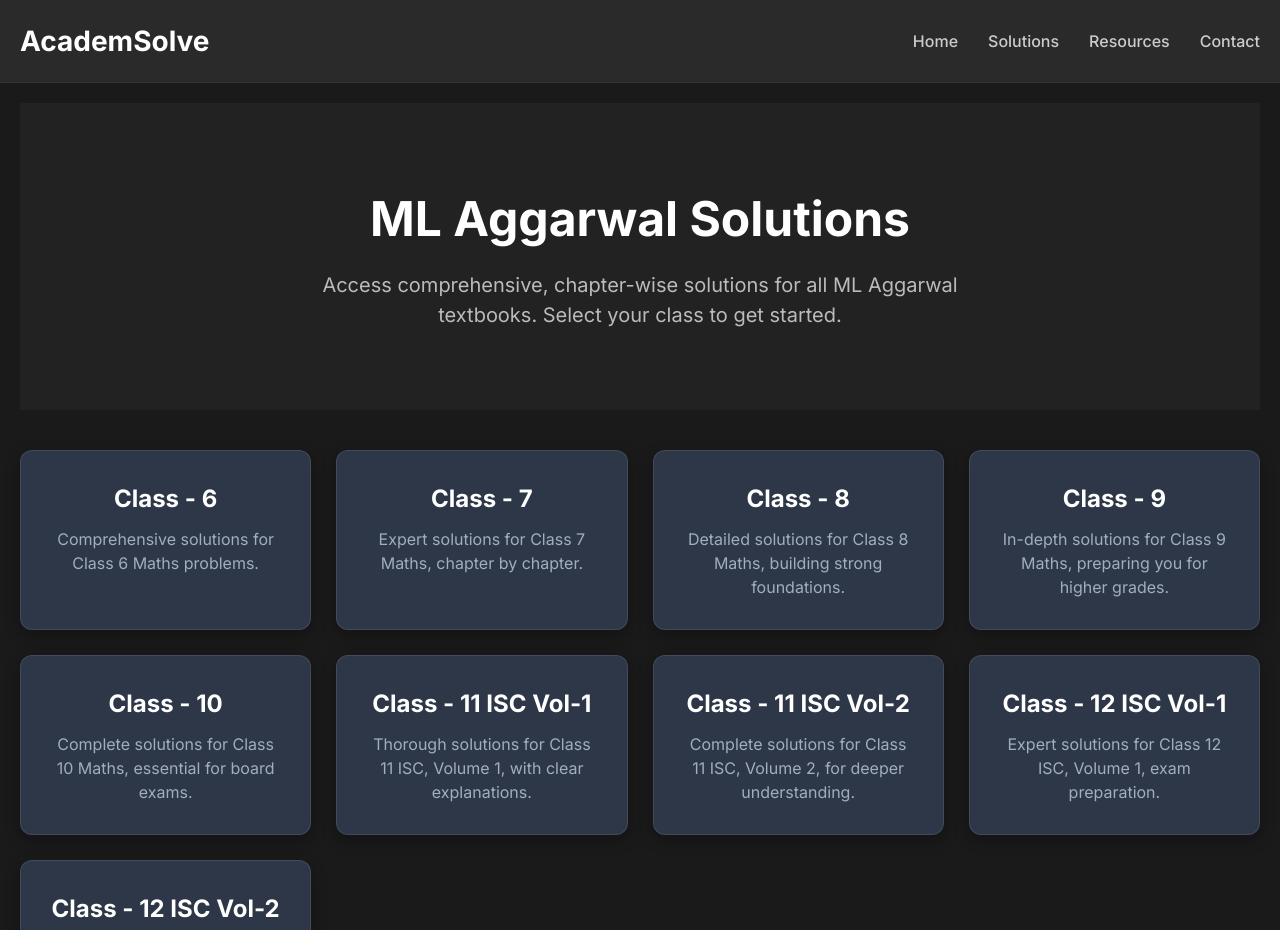
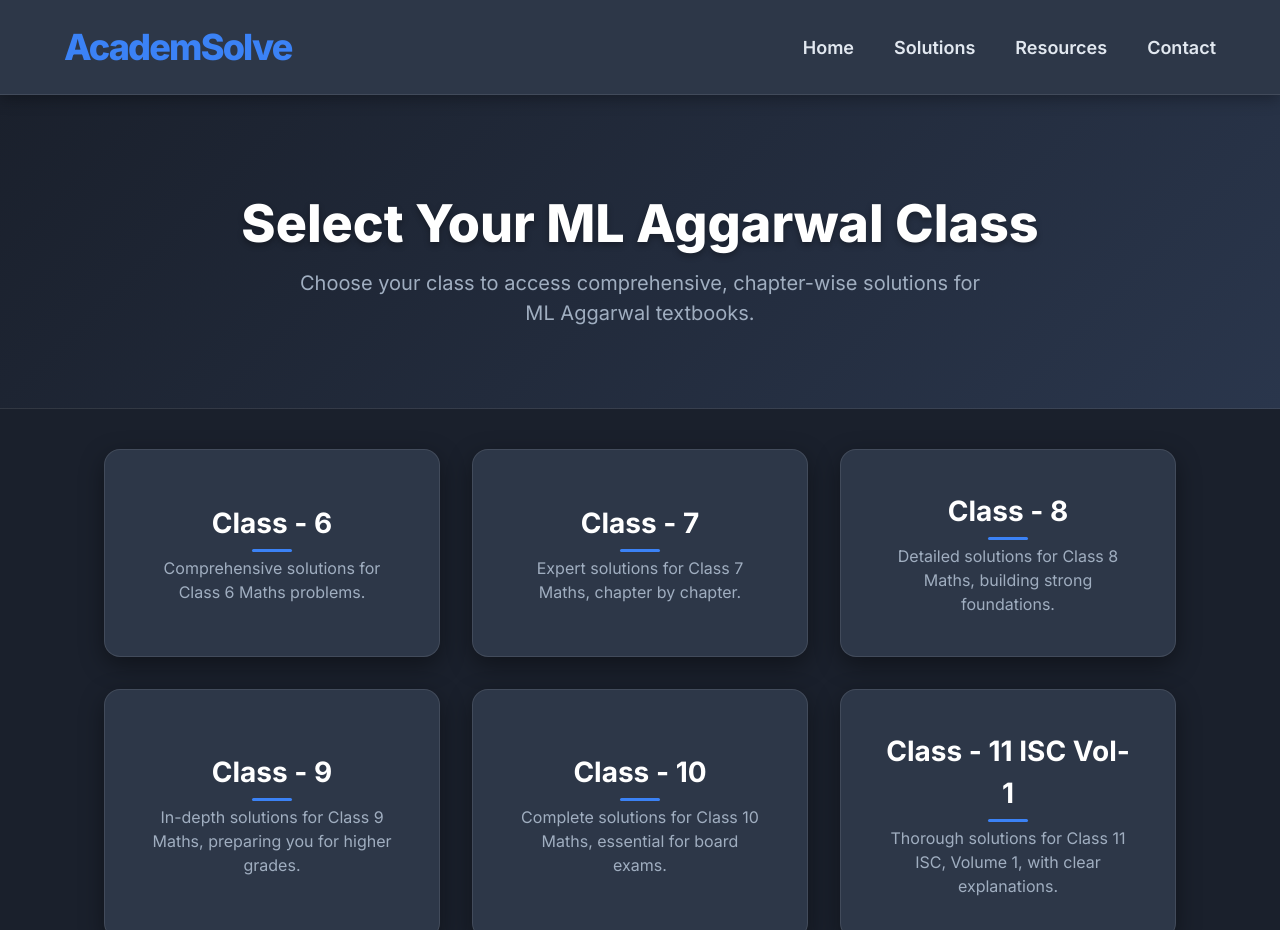
Before and after one commit to dudoas/AcademSolve-test1, a plain HTML site: page ML Aggarwal/ML Agarwal Class Select.html in a window 1280 px wide. Shown: the top 930 px of the page. Drawn offline with nearby package versions, Linux system fonts and the light colour scheme.

Commit message:
ML Agarwal Class Select.html

```diff
--- a/ML Aggarwal/ML Agarwal Class Select.html
+++ b/ML Aggarwal/ML Agarwal Class Select.html
@@ -9,158 +9,244 @@
     <link rel="preconnect" href="https://fonts.gstatic.com" crossorigin>
     <link href="https://fonts.googleapis.com/css2?family=Inter:wght@300;400;500;600;700;800&display=swap" rel="stylesheet">
     <style>
+        /* Custom CSS Variables for a refined dark theme (consistent with index.html) */
+        :root {
+            --primary-bg: #1A202C; /* Deeper, slightly purplish dark gray */
+            --secondary-bg: #2D3748; /* Slightly lighter for cards/sections */
+            --accent-blue: #3B82F6; /* Vibrant blue for highlights */
+            --text-light: #E2E8F0; /* Light gray for general text */
+            --text-muted: #A0AEC0; /* Muted gray for secondary text */
+            --white: #FFFFFF;
+        }
+
         body {
             font-family: 'Inter', sans-serif;
-            background-color: #1a1a1a; /* Dark background */
-            color: #eeeeee; /* Light text */
+            margin: 0;
+            padding: 0;
+            background-color: var(--primary-bg);
+            color: var(--text-light);
+            line-height: 1.6;
+            scroll-behavior: smooth;
         }
+
         /* Custom scrollbar for better aesthetics */
         ::-webkit-scrollbar {
             width: 8px;
         }
         ::-webkit-scrollbar-track {
-            background: #333333; /* Darker track */
+            background: #2D3748;
             border-radius: 10px;
         }
         ::-webkit-scrollbar-thumb {
-            background: #555555; /* Medium gray thumb */
+            background: #4A5568;
             border-radius: 10px;
         }
         ::-webkit-scrollbar-thumb:hover {
-            background: #777777; /* Lighter gray on hover */
+            background: #6366F1;
         }
 
-        /* General styles from previous ML Aggarwal Class Select.html */
-        .container {
-            max-width: 1200px;
-            margin: 0 auto;
-            padding: 20px;
-        }
         .header {
-            background-color: #2a2a2a;
-            padding: 20px;
-            border-bottom: 1px solid #333;
+            background-color: var(--secondary-bg);
+            box-shadow: 0 4px 15px rgba(0, 0, 0, 0.3);
+            padding: 20px 5%;
             display: flex;
             justify-content: space-between;
             align-items: center;
+            position: sticky;
+            top: 0;
+            z-index: 1000;
+            border-bottom: 1px solid rgba(255, 255, 255, 0.1);
         }
+
         .header .logo {
-            font-size: 28px;
-            font-weight: bold;
-            color: #ffffff;
+            font-size: 2.25rem; /* text-3xl */
+            font-weight: 800; /* font-extrabold */
+            color: var(--accent-blue);
             text-decoration: none;
-        }
-        .nav-links {
-            display: flex;
-            gap: 30px;
-            list-style: none;
-        }
-        .nav-links a {
-            color: #ccc;
-            text-decoration: none;
-            font-weight: 500;
+            letter-spacing: -0.05em;
             transition: color 0.3s ease;
         }
+        .header .logo:hover {
+            color: #5A67D8;
+        }
+
+        .nav-links {
+            list-style: none;
+            display: flex;
+            margin: 0;
+            padding: 0;
+        }
+
+        .nav-links li {
+            margin-left: 2.5rem; /* ml-10 */
+        }
+
+        .nav-links a {
+            color: var(--text-light);
+            text-decoration: none;
+            font-weight: 600;
+            font-size: 1.125rem; /* text-lg */
+            transition: color 0.3s ease, transform 0.3s ease;
+            position: relative;
+        }
+
+        .nav-links a::after {
+            content: '';
+            position: absolute;
+            width: 0;
+            height: 2px;
+            bottom: -5px;
+            left: 0;
+            background-color: var(--accent-blue);
+            transition: width 0.3s ease;
+        }
+
+        .nav-links a:hover::after {
+            width: 100%;
+        }
         .nav-links a:hover {
-            color: #ffffff;
+            color: var(--accent-blue);
+            transform: translateY(-2px);
         }
-        .hero-section {
+
+        .hero-section-ml { /* Specific class for this page's hero */
+            background: linear-gradient(135deg, var(--primary-bg) 0%, #2A364C 100%);
+            color: var(--white);
             text-align: center;
-            padding: 80px 20px;
-            background-color: #222;
-            margin-bottom: 40px;
+            padding: 100px 5% 80px;
+            margin-bottom: 40px; /* Space before grid */
+            border-bottom: 1px solid rgba(255, 255, 255, 0.1);
         }
-        .hero-section h1 {
-            font-size: 48px;
-            font-weight: 700;
-            color: #ffffff;
-            margin-bottom: 15px;
+
+        .hero-section-ml h1 {
+            font-size: 3.25rem; /* text-5xl */
+            font-weight: 800;
+            margin-bottom: 1rem;
+            line-height: 1.1;
+            text-shadow: 0 3px 6px rgba(0, 0, 0, 0.3);
         }
-        .hero-section p {
-            font-size: 20px;
-            color: #bbb;
+
+        .hero-section-ml p {
+            font-size: 1.25rem; /* text-xl */
+            color: var(--text-muted);
             max-width: 700px;
             margin: 0 auto;
         }
-        .solutions-grid {
+
+        .solutions-grid-ml { /* Specific class for this page's grid */
             display: grid;
             grid-template-columns: repeat(auto-fit, minmax(280px, 1fr));
-            gap: 25px;
+            gap: 2rem; /* gap-8 */
+            padding: 0 5%; /* Horizontal padding for grid */
+            max-width: 1200px; /* Max width for content */
+            margin: 0 auto; /* Center the grid */
         }
-        .solution-card {
-            background-color: #2D3748; /* Matching previous card background */
-            padding: 30px;
-            border-radius: 12px;
-            box-shadow: 0 5px 15px rgba(0, 0, 0, 0.3);
+
+        .solution-card-ml { /* Specific class for this page's cards */
+            background-color: var(--secondary-bg);
+            padding: 2.5rem; /* p-10 */
+            border-radius: 1rem; /* rounded-xl */
+            box-shadow: 0 8px 25px rgba(0, 0, 0, 0.4);
             text-align: center;
+            border: 1px solid rgba(255, 255, 255, 0.1);
             transition: transform 0.3s ease, box-shadow 0.3s ease, border-color 0.3s ease;
-            border: 1px solid rgba(255, 255, 255, 0.1);
+            text-decoration: none;
+            color: inherit;
+            display: flex;
+            flex-direction: column;
+            align-items: center;
+            justify-content: center; /* Center content vertically */
         }
-        .solution-card:hover {
-            transform: translateY(-8px);
-            box-shadow: 0 10px 25px rgba(0, 0, 0, 0.5);
-            border-color: #3B82F6; /* Accent blue from main page */
+
+        .solution-card-ml:hover {
+            transform: translateY(-10px);
+            box-shadow: 0 15px 35px rgba(0, 0, 0, 0.6);
+            border-color: var(--accent-blue);
         }
-        .solution-card h3 {
-            font-size: 24px;
+
+        .solution-card-ml h3 {
+            font-size: 1.75rem; /* text-2xl */
             font-weight: 700;
-            color: #ffffff;
-            margin-bottom: 10px;
+            color: var(--white);
+            margin-bottom: 0.75rem; /* mb-3 */
+            position: relative;
         }
-        .solution-card p {
-            font-size: 16px;
-            color: #A0AEC0; /* Muted text color */
+
+        .solution-card-ml h3::after {
+            content: '';
+            position: absolute;
+            width: 40px; /* Shorter underline for class names */
+            height: 3px;
+            background-color: var(--accent-blue);
+            bottom: -8px;
+            left: 50%;
+            transform: translateX(-50%);
+            border-radius: 2px;
+        }
+
+        .solution-card-ml p {
+            font-size: 1rem; /* text-base */
+            color: var(--text-muted);
             line-height: 1.5;
         }
-        .footer {
-            background-color: #111827; /* Even darker footer */
-            color: #9CA3AF; /* Lighter gray for footer text */
+
+        .footer { /* Consistent footer styling */
+            background-color: #111827;
+            color: #9CA3AF;
             padding: 40px 5%;
             text-align: center;
             font-size: 0.9rem;
             border-top: 1px solid rgba(255, 255, 255, 0.08);
-            margin-top: 40px;
+            margin-top: 60px; /* More space above footer */
         }
 
         /* Responsive adjustments */
         @media (max-width: 768px) {
             .header {
                 flex-direction: column;
-                padding: 15px 20px;
+                padding: 15px 5%;
             }
             .header .logo {
                 margin-bottom: 15px;
+                font-size: 2rem;
             }
             .nav-links {
                 flex-direction: column;
                 gap: 10px;
                 align-items: center;
             }
-            .hero-section {
-                padding: 60px 20px;
+            .hero-section-ml {
+                padding: 80px 5% 60px;
             }
-            .hero-section h1 {
-                font-size: 36px;
+            .hero-section-ml h1 {
+                font-size: 2.5rem; /* text-4xl */
             }
-            .hero-section p {
-                font-size: 18px;
+            .hero-section-ml p {
+                font-size: 1rem; /* text-base */
+            }
+            .solutions-grid-ml {
+                grid-template-columns: 1fr; /* Single column on small screens */
+            }
+            .solution-card-ml {
+                padding: 30px;
+            }
+            .solution-card-ml h3 {
+                font-size: 1.5rem; /* text-xl */
+            }
+            .solution-card-ml p {
+                font-size: 0.9rem; /* text-sm */
             }
         }
+
         @media (max-width: 480px) {
-            .hero-section h1 {
-                font-size: 28px;
+            .hero-section-ml h1 {
+                font-size: 2rem; /* text-3xl */
             }
-            .hero-section p {
-                font-size: 16px;
+            .hero-section-ml p {
+                font-size: 0.875rem; /* text-sm */
             }
-            .solution-card {
-                padding: 20px;
-            }
-            .solution-card h3 {
-                font-size: 20px;
-            }
-            .solution-card p {
-                font-size: 14px;
+            .solution-card-ml h3 {
+                font-size: 1.25rem; /* text-lg */
             }
         }
     </style>
@@ -179,55 +265,55 @@
         </nav>
     </header>
 
-    <main class="container">
-        <div class="hero-section">
-            <h1>ML Aggarwal Solutions</h1>
-            <p>Access comprehensive, chapter-wise solutions for all ML Aggarwal textbooks. Select your class to get started.</p>
+    <main>
+        <div class="hero-section-ml">
+            <h1>Select Your <span class="text-accent-blue">ML Aggarwal</span> Class</h1>
+            <p>Choose your class to access comprehensive, chapter-wise solutions for ML Aggarwal textbooks.</p>
         </div>
 
         <div class="class-selection">
-            <div class="solutions-grid">
-                <a href="Class-6/index.html" class="solution-card">
+            <div class="solutions-grid-ml">
+                <a href="Class-6/index.html" class="solution-card-ml">
                     <h3>Class - 6</h3>
                     <p>Comprehensive solutions for Class 6 Maths problems.</p>
                 </a>
 
-                <a href="#" class="solution-card">
+                <a href="#" class="solution-card-ml">
                     <h3>Class - 7</h3>
                     <p>Expert solutions for Class 7 Maths, chapter by chapter.</p>
                 </a>
 
-                <a href="#" class="solution-card">
+                <a href="#" class="solution-card-ml">
                     <h3>Class - 8</h3>
                     <p>Detailed solutions for Class 8 Maths, building strong foundations.</p>
                 </a>
 
-                <a href="#" class="solution-card">
+                <a href="#" class="solution-card-ml">
                     <h3>Class - 9</h3>
                     <p>In-depth solutions for Class 9 Maths, preparing you for higher grades.</p>
                 </a>
 
-                <a href="#" class="solution-card">
+                <a href="#" class="solution-card-ml">
                     <h3>Class - 10</h3>
                     <p>Complete solutions for Class 10 Maths, essential for board exams.</p>
                 </a>
 
-                <a href="#" class="solution-card">
+                <a href="#" class="solution-card-ml">
                     <h3>Class - 11 ISC Vol-1</h3>
                     <p>Thorough solutions for Class 11 ISC, Volume 1, with clear explanations.</p>
                 </a>
 
-                <a href="#" class="solution-card">
+                <a href="#" class="solution-card-ml">
                     <h3>Class - 11 ISC Vol-2</h3>
                     <p>Complete solutions for Class 11 ISC, Volume 2, for deeper understanding.</p>
                 </a>
 
-                <a href="#" class="solution-card">
+                <a href="#" class="solution-card-ml">
                     <h3>Class - 12 ISC Vol-1</h3>
                     <p>Expert solutions for Class 12 ISC, Volume 1, exam preparation.</p>
                 </a>
 
-                <a href="#" class="solution-card">
+                <a href="#" class="solution-card-ml">
                     <h3>Class - 12 ISC Vol-2</h3>
                     <p>Comprehensive solutions for Class 12 ISC, Volume 2, with clear explanations.</p>
                 </a>
@@ -237,6 +323,7 @@
 
     <footer class="footer">
         <p>&copy; 2025 AcademSolve. All rights reserved.</p>
+        <p class="mt-2">Designed with passion for students.</p>
     </footer>
 
 </body>
```
